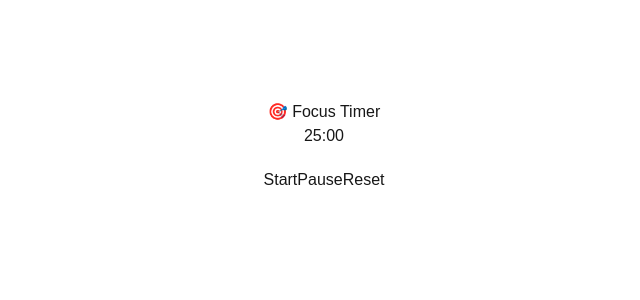
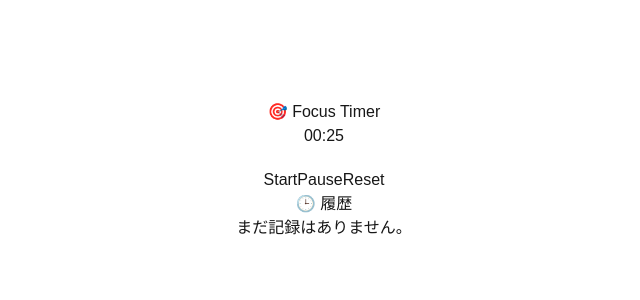
Before and after one commit to koha0726/focus-timer, a Next.js app: page / in a window 1280 px wide. Shown: the top 300 px of the page, without its empty margins (316-956 px from the left). Built offline with nearby package versions, Linux system fonts and the light colour scheme.

Commit message:
履歴追加

```diff
--- a/package.json
+++ b/package.json
@@ -15,9 +15,12 @@
   "devDependencies": {
     "@eslint/js": "^9.38.0",
     "@tailwindcss/postcss": "^4",
+    "@types/node": "^24.9.2",
+    "@types/react": "^19.2.2",
     "eslint": "^9.38.0",
     "eslint-plugin-react": "^7.37.5",
     "globals": "^16.4.0",
-    "tailwindcss": "^4"
+    "tailwindcss": "^4",
+    "typescript": "^5.9.3"
   }
 }
--- a/src/app/page.js
+++ /dev/null
@@ -1,46 +0,0 @@
-"use client";
-import { useState, useEffect } from "react";
-
-const DEFAULT_TIME = 25 * 60; //25分(秒単位)
-
-
-export default function FocusTimer() {
-  const [time, setTime] = useState(DEFAULT_TIME);
-  const [isRunning, setIsRunning] = useState(false);
-
-  // 残り時間を分:秒の形式に変換
-  const formatTime = (seconds) => {
-    const m = Math.floor(seconds / 60);
-    const s = seconds % 60;
-    return `${m.toString().padStart(2, "0")}:${s.toString().padStart(2, "0")}`;
-  };
-
-  // タイマーの動作
-  useEffect(() => {
-    if (!isRunning) return;
-
-    const timer = setInterval(() => {
-      setTime((prev) => {
-        if (prev <= 1) {
-          setIsRunning(false);
-          return 0;
-        }
-        return prev - 1;
-      });
-    }, 1000);
-
-    return () => clearInterval(timer);
-  }, [isRunning]);
-
-  return (
-    <div style={{ textAlign: "center", marginTop: "100px" }}>
-      <h1>🎯 Focus Timer</h1>
-      <h2>{formatTime(time)}</h2>
-      <div style={{ marginTop: "20px" }}>
-        <button onClick={() => setIsRunning(true)}>Start</button>
-        <button onClick={() => setIsRunning(false)}>Pause</button>
-        <button onClick={() => setTime(DEFAULT_TIME)}>Reset</button>
-      </div>
-    </div>
-  );
-}
--- /dev/null
+++ b/src/app/page.tsx
@@ -0,0 +1,86 @@
+"use client";
+import { useState, useEffect } from "react";
+
+const DEFAULT_TIME = 25; //25分(秒単位)
+
+
+export default function FocusTimer() {
+  const [time, setTime] = useState<number>(DEFAULT_TIME);
+  const [isRunning, setIsRunning] = useState<boolean>(false);
+  const [history, setHistory] = useState<string[]>([]);
+
+  // 残り時間を分:秒の形式に変換
+  const formatTime = (seconds: number): string => {
+    const m = Math.floor(seconds / 60);
+    const s = seconds % 60;
+    return `${m.toString().padStart(2, "0")}:${s.toString().padStart(2, "0")}`;
+  };
+
+  // 起動時履歴読み込み
+useEffect(() => {
+  const saved = localStorage.getItem("focusHistory");
+  if (saved) {
+    setHistory(JSON.parse(saved));
+  }
+}, []);
+
+
+  // タイマーの動作
+  useEffect(() => {
+    if (!isRunning) return;
+
+    const timer = setInterval(() => {
+      setTime((prev) => {
+        if (prev <= 1) {
+          clearInterval(timer);
+          setIsRunning(false);
+          setTime(0);
+
+
+          // 履歴
+
+         setHistory((prevHistory) => {
+            const newRecord = new Date().toLocaleString(); // 時刻付きに変更
+            const updated = [newRecord, ...prevHistory];
+            localStorage.setItem("focusHistory", JSON.stringify(updated));
+            return updated;
+          });
+          return 0;
+
+        }
+        return prev - 1;
+      });
+    }, 1000);
+
+    return () => clearInterval(timer);
+  }, [isRunning]);
+
+  return (
+    <div style={{ textAlign: "center", marginTop: "100px" }}>
+      <h1>🎯 Focus Timer</h1>
+      <h2>{formatTime(time)}</h2>
+      <div style={{ marginTop: "20px" }}>
+        <button onClick={() => setIsRunning(true)}>Start</button>
+        <button onClick={() => setIsRunning(false)}>Pause</button>
+        <button onClick={() => {
+          setIsRunning(false);
+          setTime(DEFAULT_TIME);
+          }}>Reset</button>
+      </div>
+
+          {/* 履歴表示 */}
+          <div style={{marginTop: "40pz"}}>
+            <h3>🕒 履歴</h3>
+            {history.length === 0 ? (
+              <p>まだ記録はありません。</p>
+            ) : (
+              <ul style={{listStyle: "none", padding: 0}}>
+                {history.map((record, index) => (
+                  <li key={index}>{record}</li>
+                ))}
+              </ul>
+            )}
+          </div>
+    </div>
+  );
+}
```
Also changed, not shown: tsconfig.json (added, +35 -0 lines), 1 other file (tests, documents, lock files or other folders).
